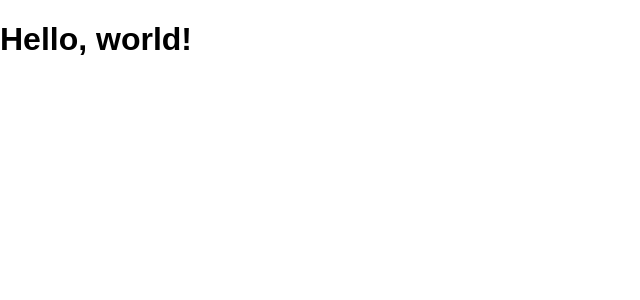
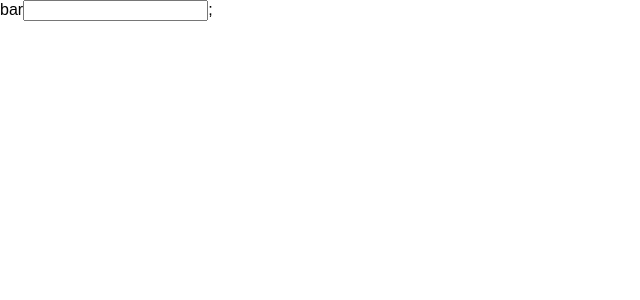
Before and after one commit to toyoshimmer/udemy-react-redux-crud-application, a React (Create React App) app: page / in a window 1280 px wide. Shown: the top 300 px of the page, without its empty margins (0-640 px from the left). Built offline with nearby package versions, Linux system fonts and the light colour scheme.

Commit message:
learn jsx syntax

```diff
--- a/src/App.js
+++ b/src/App.js
@@ -2,7 +2,12 @@
 
 class App extends Component {
   render() {
-    return <h1>Hello, world!</h1>;
+    return (
+      <React.Fragment>
+        <label htmlFor="bar">bar</label>
+        <input type="text" onChange={() => {console.log("I am clicked.")}} />;
+      </React.Fragment>
+    )
   }
 }
 
```
